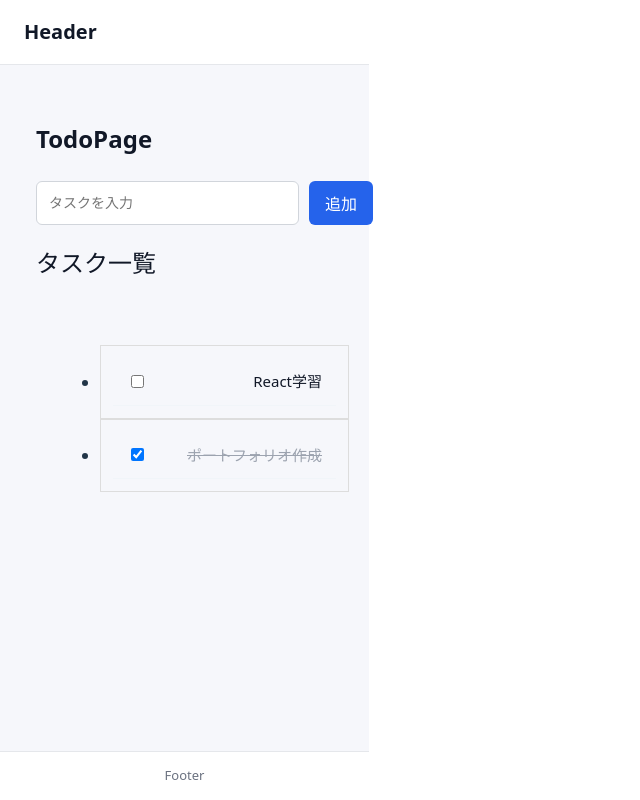
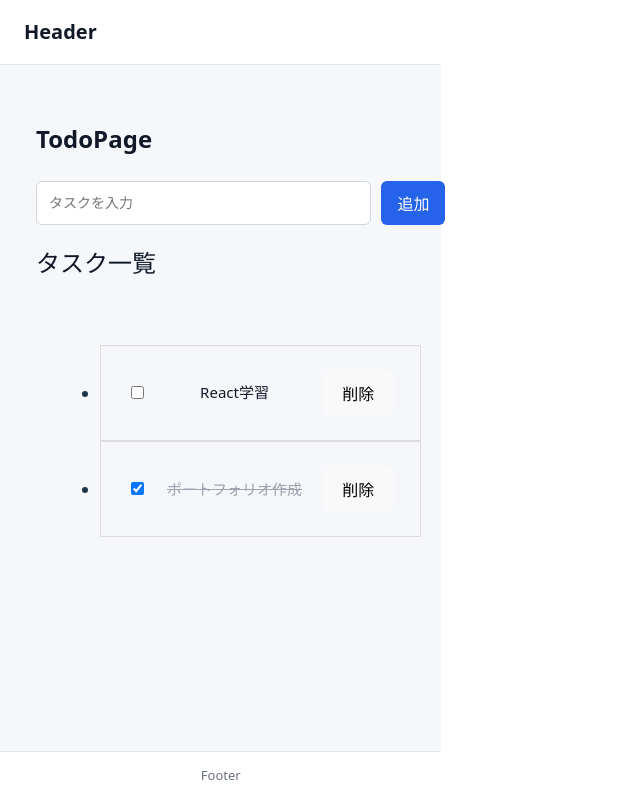
Before and after one commit to Kazuho1222/react-training, a React (Vite) app: page / in a window 1280 px wide. Shown: the whole page, without its empty margins (0-640 px from the left). Built offline with nearby package versions, Linux system fonts and the light colour scheme.

Commit message:
Delete Task

```diff
--- a/package.json
+++ b/package.json
@@ -25,7 +25,7 @@
 		"@types/react": "^19.2.7",
 		"@types/react-dom": "^19.2.3",
 		"@vitejs/plugin-react": "^5.1.1",
-		"eslint": "^9.39.3",
+		"eslint": "^10.1.0",
 		"eslint-config-prettier": "^10.1.8",
 		"eslint-plugin-prettier": "^5.5.5",
 		"eslint-plugin-react-hooks": "^7.0.1",
--- a/src/features/tasks/components/TaskItem.tsx
+++ b/src/features/tasks/components/TaskItem.tsx
@@ -7,10 +7,14 @@ type Props = {
 };
 
 export const TaskItem = ({ task }: Props) => {
-	const { toggleTask } = useTasks();
+	const { toggleTask, deleteTask } = useTasks();
 
 	const handleToggle = () => {
 		toggleTask(task.id);
+	};
+
+	const handleDelete = () => {
+		deleteTask(task.id);
 	};
 
 	return (
@@ -21,6 +25,9 @@ export const TaskItem = ({ task }: Props) => {
 			>
 				{task.title}
 			</span>
+			<button type="button" onClick={handleDelete}>
+				削除
+			</button>
 		</div>
 	);
 };
--- a/src/features/tasks/context/TaskProvider.tsx
+++ b/src/features/tasks/context/TaskProvider.tsx
@@ -19,6 +19,10 @@ export const TaskProvider = ({ children }: { children: ReactNode }) => {
 		dispatch({ type: "ADD_TASK", payload: newTask });
 	};
 
+	const deleteTask = (id: number) => {
+		dispatch({ type: "DELETE_TASK", payload: id });
+	};
+
 	const toggleTask = (id: number) => {
 		dispatch({ type: "TOGGLE_TASK", payload: id });
 	};
@@ -27,6 +31,7 @@ export const TaskProvider = ({ children }: { children: ReactNode }) => {
 		tasks,
 		addTask,
 		toggleTask,
+		deleteTask,
 	};
 
 	return <TaskContext.Provider value={value}>{children}</TaskContext.Provider>;
--- a/src/features/tasks/types/types.ts
+++ b/src/features/tasks/types/types.ts
@@ -21,4 +21,5 @@ export type TaskContextType = {
 	tasks: Task[];
 	addTask: (title: string) => void;
 	toggleTask: (id: number) => void;
+	deleteTask: (id: number) => void;
 };
```
Also changed, not shown: 2 other files (tests, documents, lock files or other folders).
